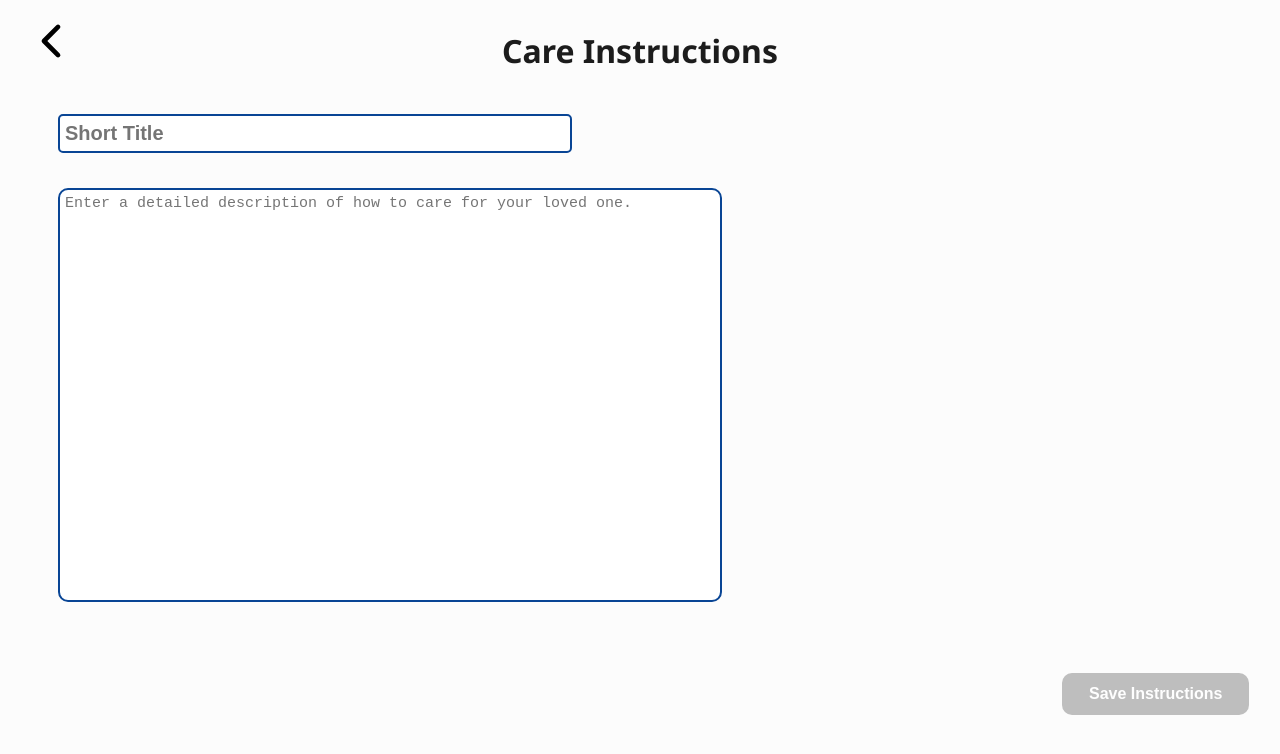
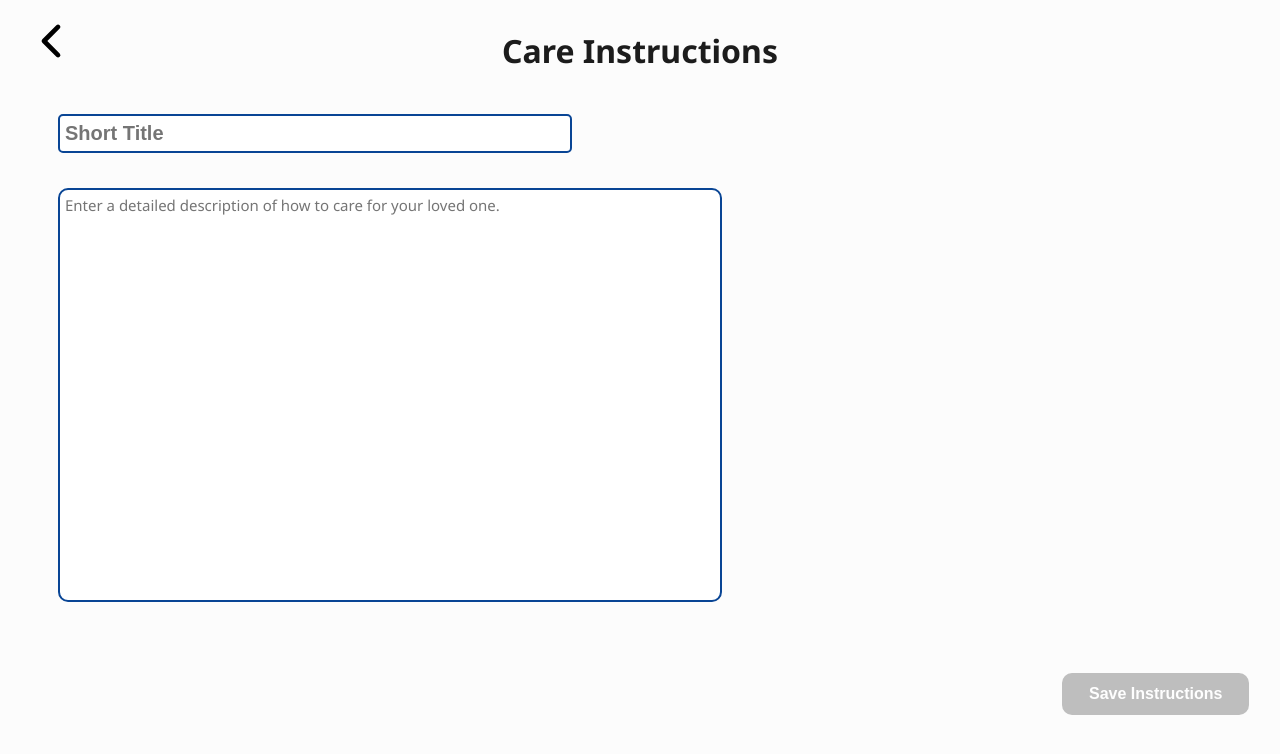
Before and after one commit to ojosproject/iris, a Next.js app: page /care_instructions/view in a window 1280 px wide. Shown: the top 754 px of the page. Built offline with nearby package versions, Linux system fonts and the light colour scheme.

Commit message:
fix(care_instructions): remove monospace font in input
Closes #78

```diff
--- a/src/app/care_instructions/view/page.module.css
+++ b/src/app/care_instructions/view/page.module.css
@@ -82,6 +82,7 @@ Ojos Project
   border: solid #094595 2px;
   border-radius: 10px;
   font-size: 15px;
+  font-family: "Noto Sans", "Inter", "sans-serif";
 }
 
 .modal-overlay {
```
